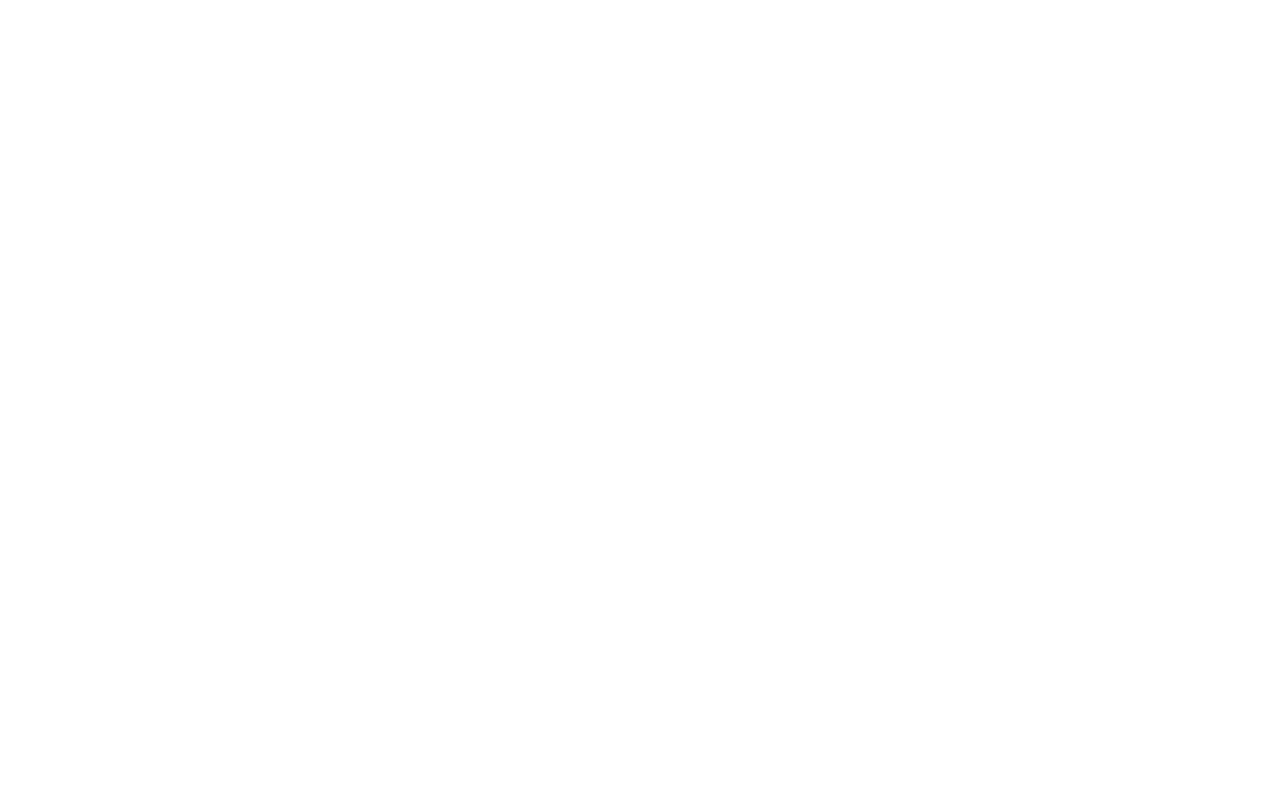
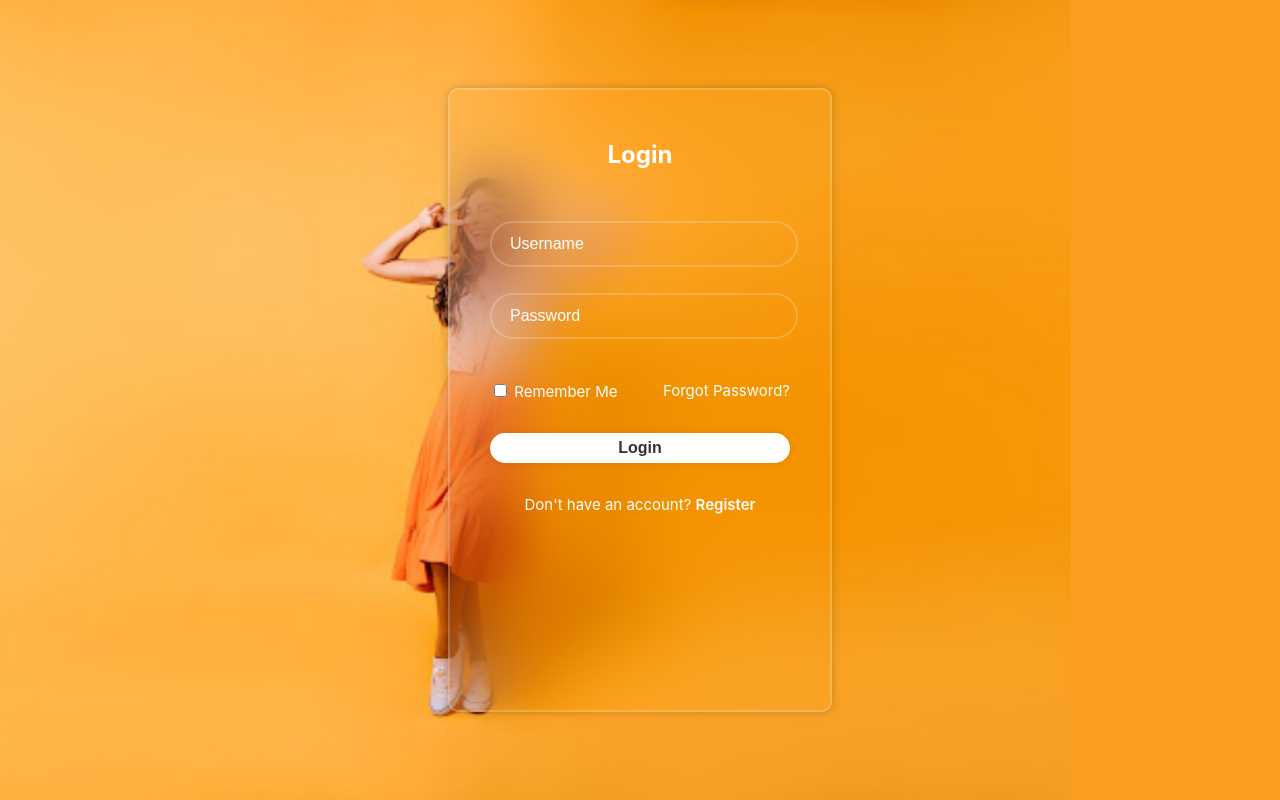
Before and after one commit to divya026/ecommerce-react-redux, a React (Create React App) app: page /login in a window 1280 px wide. Before the commit this address had no page. Built offline with nearby package versions, Linux system fonts and the light colour scheme.

Commit message:
added login

```diff
--- a/src/App.js
+++ b/src/App.js
@@ -2,6 +2,7 @@
 import Register from "./pages/register/Register";
 import Home from "./pages/home/Home";
 import { BrowserRouter, Routes, Route } from "react-router-dom";
+import Login from "./pages/login/Login";
 
 function App() {
   return (
@@ -9,6 +10,7 @@
       <Routes>
         <Route path="/" element={<Home />} />
         <Route path="/register" element={<Register />} />
+        <Route path="/login" element={<Login />} />
       </Routes>
     </BrowserRouter>
   );
--- a/src/components/button/PrimayButton.css
+++ b/src/components/button/PrimayButton.css
@@ -8,6 +8,5 @@
 }
 
 .primary-button:hover {
-  /* color: #055c68; */
   background-color: #055c68;
 }
--- a/src/components/navbar/Navbar.css
+++ b/src/components/navbar/Navbar.css
@@ -77,10 +77,6 @@
   color: #055c68;
 }
 
-.login-container:hover {
-  color: #055c68;
-}
-
 .cart-container:hover {
   color: #055c68;
 }
--- a/src/components/navbar/Navbar.jsx
+++ b/src/components/navbar/Navbar.jsx
@@ -21,7 +21,9 @@
           </Link>
         </div>
         <div className="navbar-right-item">
-          <button className="navbar-right-button">Login</button>
+          <Link to="/login">
+            <button className="navbar-right-button">Login</button>
+          </Link>
         </div>
         <div className="navbar-right-item">
           <button className="navbar-right-button">
--- a/src/pages/login/Login.css
+++ b/src/pages/login/Login.css
@@ -0,0 +1,107 @@
+.login-container {
+  display: flex;
+  justify-content: center;
+  align-items: center;
+  height: 100vh;
+  background: url("../../assets/login.jpg") no-repeat center;
+  background-size: contain;
+  background-position: center left;
+  background-color: rgb(253, 157, 33);
+}
+
+.login-wrapper {
+  width: 300px;
+  height: 70vh;
+  background: transparent;
+  border: 2px solid rgba(255, 255, 255, 0.2);
+  backdrop-filter: blur(30px);
+  box-shadow: 0 0 10px rgba(0, 0, 0, 0.2);
+  color: white;
+  border-radius: 10px;
+  padding: 30px 40px;
+}
+
+.login-wrapper h2 {
+  font-size: 24px;
+  text-align: center;
+  padding-bottom: 2rem;
+}
+
+.login-wrapper .input-box {
+  position: relative;
+  width: 100%;
+  height: 40px;
+  padding: 0 0 1rem;
+  margin: 0 0 1rem;
+}
+
+.input-box input {
+  width: 100%;
+  height: 100%;
+  background: transparent;
+  outline: none;
+  border: 2px solid rgba(255, 255, 255, 0.2);
+  border-radius: 40px;
+  font-size: 16px;
+  color: #fff;
+}
+
+.input-box input::placeholder {
+  color: #fff;
+  padding-left: 1rem;
+}
+
+.login-wrapper .remember-forgot {
+  display: flex;
+  justify-content: space-between;
+  font-size: 15px;
+  margin-top: 2rem;
+}
+
+.remember-forgot label input {
+  accent-color: blue;
+}
+
+.remember-forgot a {
+  color: #fff;
+  text-decoration: none;
+}
+
+.remember-forgot a:hover {
+  text-decoration: underline;
+}
+
+.login-wrapper button {
+  width: 100%;
+  height: 30px;
+  margin-top: 2rem;
+  background: #fff;
+  border: none;
+  outline: none;
+  border-radius: 40px;
+  box-shadow: 0 0 10px rgba(0, 0, 0, 0.1);
+  cursor: pointer;
+  font-size: 16px;
+  color: #333;
+  font-weight: 700;
+}
+
+.login-wrapper button:hover {
+  background-color: rgb(250, 231, 170);
+}
+
+.login-wrapper .register-link {
+  font-size: 15px;
+  text-align: center;
+  margin-top: 2rem;
+}
+
+.register-link p a {
+  color: #fff;
+  text-decoration: none;
+  font-weight: 600;
+}
+
+.register-link p a:hover {
+  text-decoration: underline;
+}
--- a/src/pages/login/Login.jsx
+++ b/src/pages/login/Login.jsx
@@ -2,7 +2,33 @@
 import "./Login.css";
 
 const Login = () => {
-  return <div>Login</div>;
+  return (
+    <div className="login-container">
+      <div className="login-wrapper">
+        <h2>Login</h2>
+        <form action=" ">
+          <div className="input-box">
+            <input type="text" placeholder="Username" />
+          </div>
+          <div className="input-box">
+            <input type="password" placeholder="Password" />
+          </div>
+          <div className="remember-forgot">
+            <label>
+              <input type="checkbox" /> Remember Me
+            </label>
+            <a href="#">Forgot Password? </a>
+          </div>
+          <button type="submit">Login</button>
+          <div className="register-link">
+            <p>
+              Don't have an account? <a href="/register">Register</a>
+            </p>
+          </div>
+        </form>
+      </div>
+    </div>
+  );
 };
 
 export default Login;
--- a/src/pages/register/Register.css
+++ b/src/pages/register/Register.css
@@ -13,6 +13,8 @@
   color: white;
   border-radius: 10px;
   padding: 30px 40px;
+  backdrop-filter: blur(30px);
+  background: transparent;
 }
 
 .register-wrapper h2 {
@@ -26,7 +28,7 @@
   padding-top: 0.4rem;
 }
 
-.input-box input {
+.register-wrapper .input-box input {
   width: 100%;
   height: 60%;
   border-radius: 20px;
@@ -35,13 +37,13 @@
   padding: 0.3rem;
 }
 
-.input-box input:focus {
+.register-wrapper .input-box input:focus {
   border-color: rgb(246, 125, 26);
   color: white;
   outline: none;
 }
 
-.input-box input::placeholder {
+.register-wrapper .input-box input::placeholder {
   color: white;
   font-size: 12px;
 }
@@ -82,6 +84,5 @@
 }
 
 .register-wrapper button:hover {
-  /* background-color: #e6e4e4; */
   background-color: rgb(250, 231, 170);
 }
```
